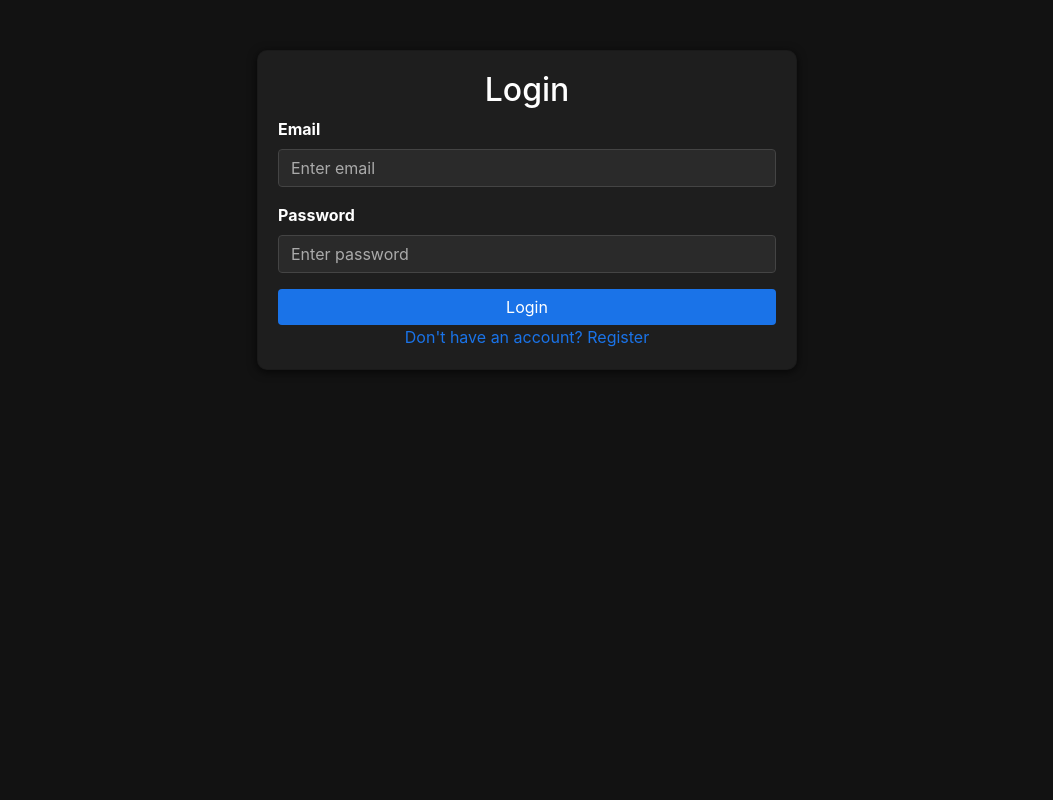
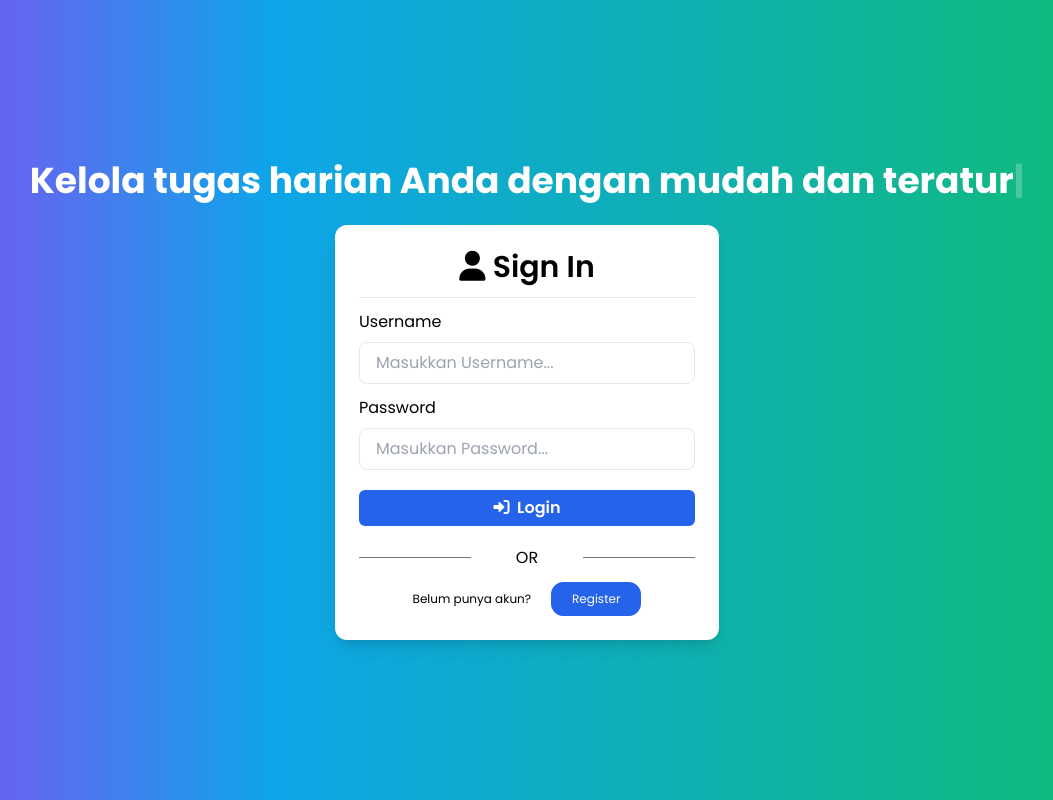
Before and after one commit to SebastianObert/WEBLAB, a PHP site: page /views/auth/login.php in a window 1280 px wide. Shown: the whole page, without its empty margins (113-1166 px from the left). Run offline with PHP 8.4, Linux system fonts and the light colour scheme; some libraries are stand-ins or nearby versions.

Commit message:
Tampilan Login Regist
gw ubah semua tampilannya pake tailwind yaa

```diff
--- a/Project-lab/views/auth/login.php
+++ b/Project-lab/views/auth/login.php
@@ -35,80 +35,62 @@ if ($_SERVER['REQUEST_METHOD'] == 'POST') {
 <html lang="en">
 <head>
     <meta charset="UTF-8">
+    <meta http-equiv="X-UA-Compatible" content="IE=edge">
     <meta name="viewport" content="width=device-width, initial-scale=1.0">
-    <title>Login</title>
-    <link href="https://stackpath.bootstrapcdn.com/bootstrap/4.5.2/css/bootstrap.min.css" rel="stylesheet">
-    <style>
-    body {
-        background-color: #121212;
-        color: #ffffff;
-    }
-    .container {
-        margin-top: 50px;
-    }
-    .card {
-        padding: 20px;
-        border-radius: 10px;
-        background-color: #1e1e1e;
-        box-shadow: 0 2px 10px rgba(0, 0, 0, 0.7);
-        color: #ffffff;
-    }
-    .form-group label {
-        font-weight: bold;
-        color: #ffffff;
-    }
-    .form-control {
-        background-color: #2a2a2a;
-        border: 1px solid #444444;
-        color: #ffffff;
-    }
-    .form-control::placeholder {
-        color: #aaaaaa;
-    }
-    .btn-primary {
-        background-color: #1a73e8;
-        border: none;
-    }
-    .btn-primary:hover {
-        background-color: #135ba1;
-    }
-    .text-center a {
-        color: #1a73e8;
-    }
-    .text-center a:hover {
-        color: #135ba1;
-    }
-</style>
-
+    <title>Document</title>
+    <link rel="stylesheet" href="https://cdnjs.cloudflare.com/ajax/libs/font-awesome/6.2.0/css/all.min.css" integrity="sha512-xh6O/CkQoPOWDdYTDqeRdPCVd1SpvCA9XXcUnZS2FmJNp1coAFzvtCN9BmamE+4aHK8yyUHUSCcJHgXloTyT2A==" crossorigin="anonymous" referrerpolicy="no-referrer" />
+    <link rel="preconnect" href="https://fonts.googleapis.com">
+    <link rel="preconnect" href="https://fonts.gstatic.com" crossorigin>
+    <link href="https://fonts.googleapis.com/css2?family=Poppins:ital,wght@0,100;0,200;0,300;0,400;0,500;0,600;0,700;0,800;0,900&display=swap" rel="stylesheet">
+    <script src="https://cdn.tailwindcss.com"></script>
 </head>
 <body>
-
-<div class="container">
-    <div class="row justify-content-center">
-        <div class="col-md-6">
-            <div class="card">
-                <h2 class="text-center">Login</h2>
-                <form method="POST" action="login.php">
-                    <div class="form-group">
-                        <label for="email">Email</label>
-                        <input type="email" class="form-control" id="email" name="email" placeholder="Enter email" required>
-                    </div>
-                    <div class="form-group">
-                        <label for="password">Password</label>
-                        <input type="password" class="form-control" id="password" name="password" placeholder="Enter password" required>
-                    </div>
-                    <button type="submit" class="btn btn-primary btn-block">Login</button>
-                </form>
-                <div class="text-center">
-                    <a href="register.php">Don't have an account? Register</a>
-                </div>
+    <div class="flex flex-col justify-center items-center h-screen bg-gradient-to-r from-indigo-500 from-10% via-sky-500 via-30% to-emerald-500 to-90% shadow-lg font-[poppins]">
+        <h1 class="text-4xl font-bold mb-6 text-white"><span class="auto-type"></span></h1>
+        <div class="w-96 p-6 shadow-lg bg-white rounded-xl">
+            <h1 class="text-3xl block text-center font-semibold"><i class="fa-solid fa-user"></i> Sign In</h1>
+            <hr class="mt-3">
+            <div class="mt-3">
+                <label for="username" class="block text-base mb-2">Username</label>
+                <input type="text" id="username" class="border w-full text-base px-4 py-2 focus:outline-none focus:ring-0 focus:border-gray-600 rounded-lg" placeholder="Masukkan Username..." />
+            </div>
+            <div class="mt-3">
+                <label for="password" class="block text-base mb-2">Password</label>
+                <input type="password" id="password" class="border w-full text-base px-4 py-2 focus:outline-none focus:ring-0 focus:border-gray-600 rounded-lg" placeholder="Masukkan Password..." />
+            </div>
+            <div class="mt-5">
+                <button type="submit" class="border-2 border-blue-600 bg-blue-600 text-white py-1 w-full rounded-md hover:bg-transparent hover:text-indigo-700 font-semibold transition ease-out delay-75"><i class="fa-solid fa-right-to-bracket"></i>&nbsp;&nbsp;Login</button>
+            </div>
+            <div class="mt-5 grid grid-cols-3 items-center">
+                <hr class="border-gray-500">
+                <p class="text-center">OR</p>
+                <hr class="border-gray-500">
+            </div>
+            <div class="mt-3 text-xs flex items-center justify-center gap-5">
+                <p>Belum punya akun?</p>
+                <a href="login2.html">
+                    <button class="py-2 px-5 border-blue-600 bg-blue-600 text-white hover:text-indigo-700 border rounded-xl hover:bg-transparent transition ease-in-out delay-75">Register</button>
+                </a>
             </div>
         </div>
     </div>
-</div>
 
-<script src="https://code.jquery.com/jquery-3.5.1.slim.min.js"></script>
-<script src="https://cdn.jsdelivr.net/npm/@popperjs/core@2.5.2/dist/umd/popper.min.js"></script>
-<script src="https://stackpath.bootstrapcdn.com/bootstrap/4.5.2/js/bootstrap.min.js"></script>
+    <script src="https://unpkg.com/typed.js@2.1.0/dist/typed.umd.js"></script>
+    <script>
+        var typed = new Typed(".auto-type" , {
+            strings :
+                    ["Selamat Datang di Taskly",
+                    "Kelola tugas harian Anda dengan mudah dan teratur",
+                    "Tetap produktif dengan daftar tugas yang selalu terupdate",
+                    "Sederhanakan rencana harian Anda dan capai lebih banyak",
+                    ],
+            typeSpeed: 50,
+            backSpeed: 10,
+            loop: true,
+            startDelay: 500,
+            backDelay: 1000,
+        })
+    </script>
+
 </body>
 </html>
```
Also changed, not shown: Project-lab/views/auth/register.php (+38 -72 lines).
